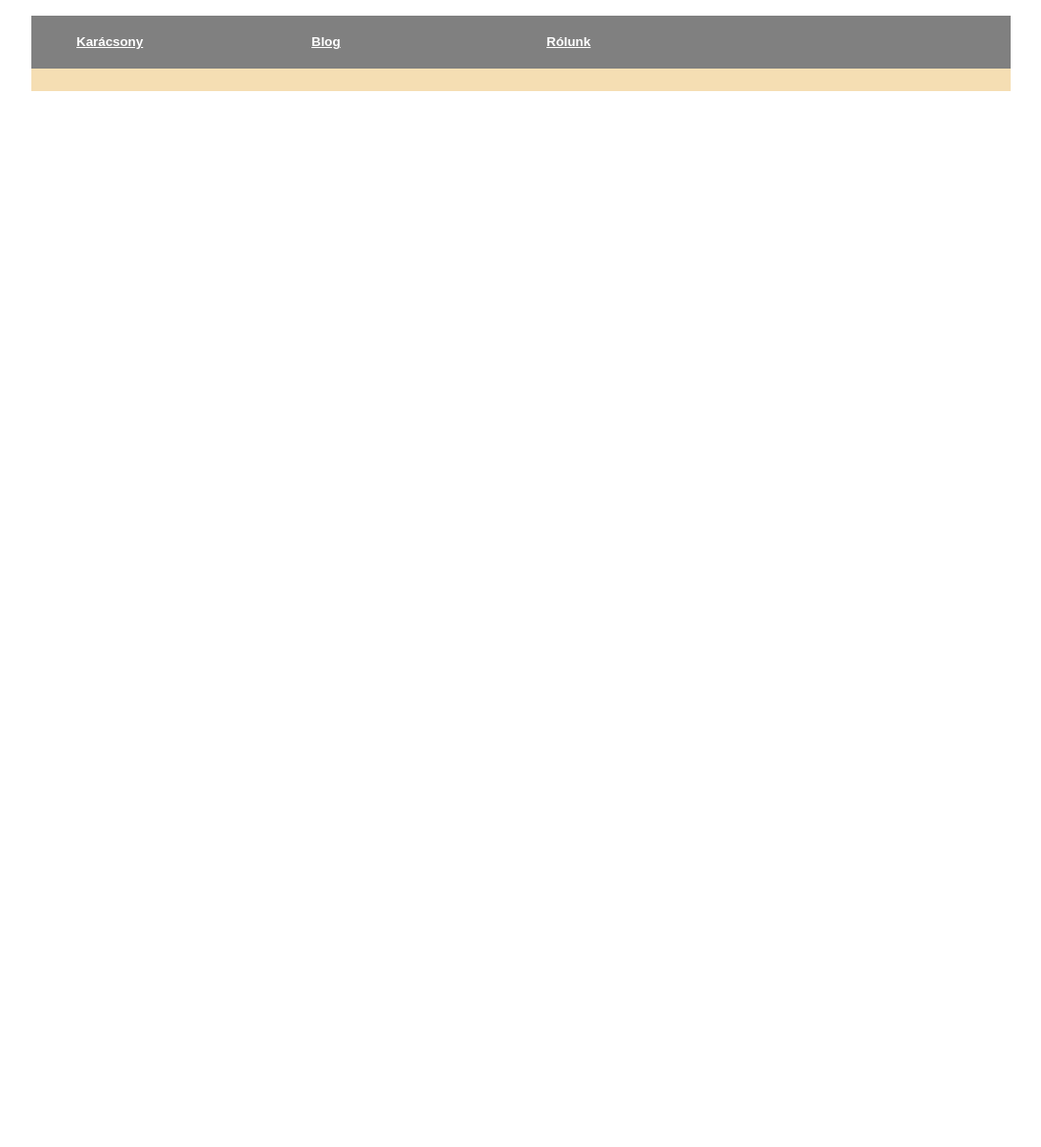
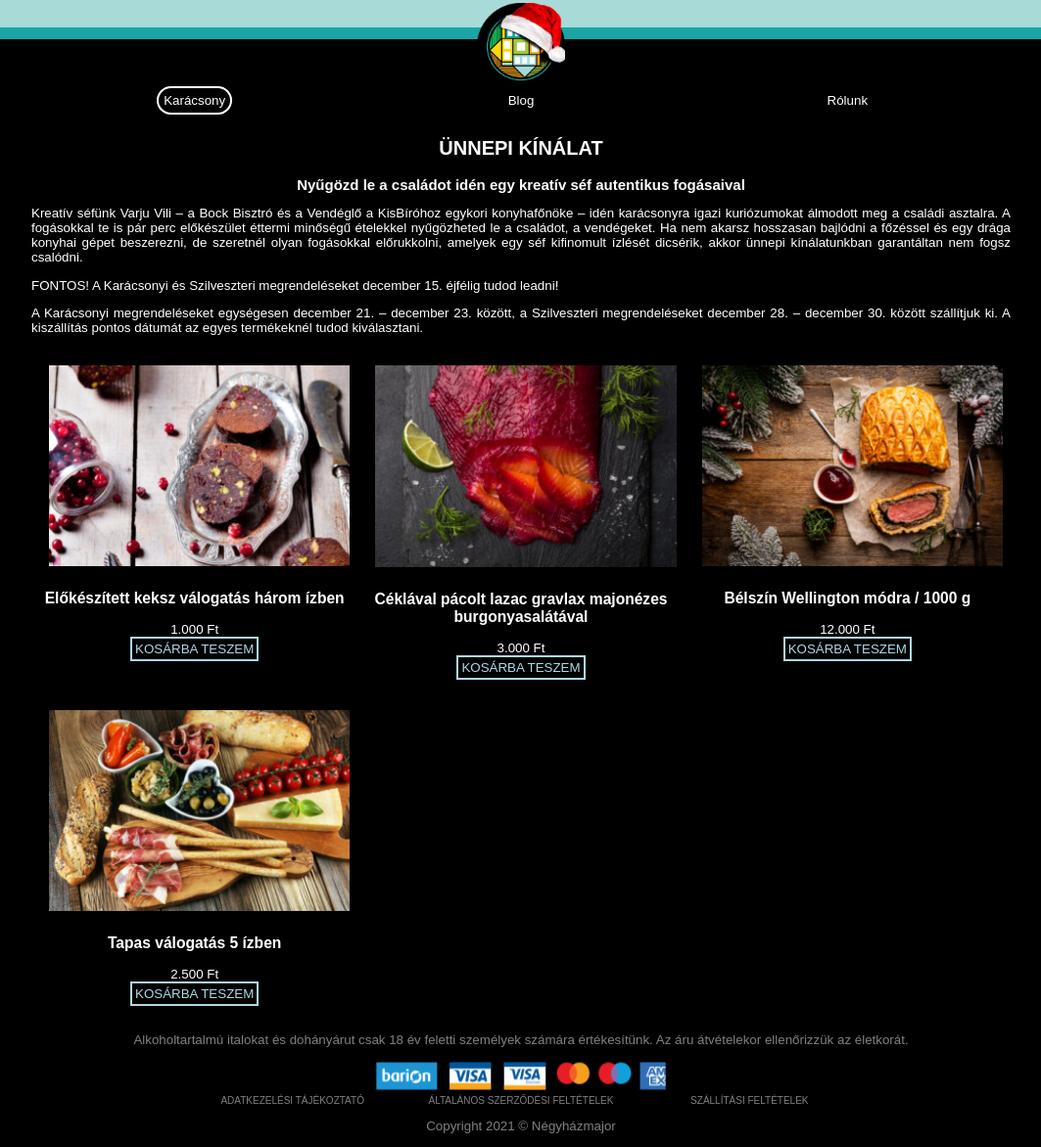
Before and after one commit to Milkacola/Dijatnyertweboldal, a plain HTML site: page index.html in a window 1280 px wide. Shown: the part 2-1173 px from the top of the page at 98% size, without its empty margins (108-1171 px from the left). Before the commit the page ends 800 px from the top, so only its background shows below. Drawn offline with Linux system fonts and the light colour scheme.

Commit message:
Végleges

```diff
--- a/index.html
+++ b/index.html
@@ -4,38 +4,72 @@
 	<meta charset = "utf-8">
 	<meta name = "description" content = "default">
 	<meta name = "author" content = "Kovács Milán">
+    <link rel  = "stylesheet" href = "stilus_egyedi.css">
 	<link rel  = "stylesheet" href = "stilus.css">
 	<title>Kovács Milán</title>
 </head>
 <body>
     <header>
-        <img src="" alt="">
-        <button></button>
-        <button></button>
+        <div id="vilagoskek"><a href="blog.html"><img src="kepek/logo.png" alt="logo"></a></div>
+        <div id="sotetkek"></div>
+        <div id="fekete"></div>
     </header>
     <main>
         <nav>
             <ul>
-                <li><a href="index.html">Karácsony</a></li>
+                <li><a href="index.html" class = "aktualis">Karácsony</a></li>
                 <li><a href="index.html">Blog</a></li>
                 <li><a href="index.html">Rólunk</a></li>
             </ul>
         </nav>
         <article>
-            <div class = "">
-                <h1></h1>
-                <h1></h1>
-                <p></p>
+            <div class = "foszoveg">
+                <h1>ÜNNEPI KÍNÁLAT</h1>
+                <h2>Nyűgözd le a családot idén egy kreatív séf autentikus fogásaival</h2>
+                <p>Kreatív séfünk Varju Vili – a Bock Bisztró és a Vendéglő a KisBíróhoz egykori konyhafőnöke – idén karácsonyra igazi kuriózumokat álmodott meg a családi asztalra. A fogásokkal te is pár perc előkészület éttermi minőségű ételekkel nyűgözheted le a családot, a vendégeket. Ha nem akarsz hosszasan bajlódni a főzéssel és egy drága konyhai gépet beszerezni, de szeretnél olyan fogásokkal előrukkolni, amelyek egy séf kifinomult ízlését dicsérik, akkor ünnepi kínálatunkban garantáltan nem fogsz csalódni.</p>
+                <p>FONTOS! A Karácsonyi és Szilveszteri megrendeléseket december 15. éjfélig tudod leadni!</p>
+                <p>A Karácsonyi megrendeléseket egységesen december 21. – december 23. között, a Szilveszteri megrendeléseket december 28. – december 30. között szállítjuk ki. A kiszállítás pontos dátumát az egyes termékeknél tudod kiválasztani.</p>
             </div>
-            <div>
-                <img src="" alt="">
-                <img src="" alt="">
-                <img src="" alt="">
-                <img src="" alt="">
+            <div class = "kepek">
+                <div class = "termek">
+                    <img src="kepek/keksz-300x200.jpg" alt="Keksz">
+                    <h3>Előkészített keksz válogatás három ízben</h3>
+                    <span>1.000 Ft</span>
+                    <br>
+                    <button>KOSÁRBA TESZEM</button>
+                </div>
+                <div class = "termek">
+                    <img src="kepek/hal-300x201.jpg" alt="Lazac">
+                    <h3>Céklával pácolt lazac gravlax majonézes burgonyasalátával</h3>
+                    <span>3.000 Ft</span>
+                    <br>
+                    <button>KOSÁRBA TESZEM</button>
+                </div>
+                <div class = "termek">
+                    <img src="kepek/belszin-300x200.jpg" alt="Bélszín">
+                    <h3>Bélszín Wellington módra / 1000 g</h3>
+                    <span>12.000 Ft</span>
+                    <br>
+                    <button>KOSÁRBA TESZEM</button>
+                </div>
+                <div class = "termek">
+                    <img src="kepek/Tapas-300x200.jpg" alt="Tapas">
+                    <h3>Tapas válogatás 5 ízben</h3>
+                    <span>2.500 Ft</span>
+                    <br>
+                    <button>KOSÁRBA TESZEM</button>
+                </div>
             </div>
         </article>
         <footer>
-
+            <p>Alkoholtartalmú italokat és dohányárut csak 18 év feletti személyek számára értékesítünk. Az áru átvételekor ellenőrizzük az életkorát.</p>
+            <img src="kepek/footerkep.png" alt="">
+            <ul>
+                <li><a href="index.html">ADATKEZELÉSI TÁJÉKOZTATÓ</a></li>
+                <li><a href="index.html">ÁLTALÁNOS SZERZŐDÉSI FELTÉTELEK</a></li>
+                <li><a href="index.html">SZÁLLÍTÁSI FELTÉTELEK</a></li>
+            </ul>
+            <p>Copyright 2021 © Négyházmajor</p>
         </footer>
     </main>
 </body>
--- a/stilus.css
+++ b/stilus.css
@@ -1,86 +1,81 @@
-@charset "UTF-8";
-main, header, footer, article, nav, div, h3, p {
-    box-sizing: border-box;
-}
-body {
-    align-content: center;
+body{
     margin: 0px;
-}
-main {
-    font-family: Arial, Verdana, sans-serif;
-    font-size: 10pt;
-    color: beige;
-    margin: auto;
-    width: 90%;
-    max-width: 1000px;
-    display: grid;
-    grid-template-areas:" h h"
-                        " n n"
-                        " a a"
-                        " f f";
-}
-header {
-    grid-area: h;
-    max-height: 300px;
-    background-size: cover;
-}
-nav {
-    grid-area: n;
-}
-article {
-    grid-area: a;
-    text-align: justify;
-    font-size: 10px;
-    background-color: wheat ;
-    color: black;
-}
-h1 {
-    font-size: 15px;
-}
-footer {
-    grid-area: f;
-    background-color: orange;
-    text-align: center;
-    color: black;
-}
-.felsorolas img {
-    width: 25%;
-    padding: 5px;
-    max-height: 400px;
-    float: right;
-}
-nav {
-    background-color: gray;
-}
-nav a{
-    font-weight: bold;
+    background-color: black;
     color: white;
 }
-nav ul {
+
+header{
+    text-align: center;
+}
+
+header a img{
+    width: 90px;
+    margin:5px;
+}
+
+nav{
+    text-align: center;
+}
+
+nav a{
+    color: white;
+    padding:5px;
+    text-decoration: none;
+}
+
+nav ul{
+    display: grid;
+    grid-template-columns: 1fr 1fr 1fr;
+    padding: 0px;
+}
+
+nav ul li{
     list-style-type: none;
+}
+
+footer{
+    text-align: center;
+    color:gray;
+}
+
+footer a:hover{
+    color: white;
+}
+
+footer ul{
     display: grid;
-    grid-template-columns: 1fr 1fr 2fr;
+    grid-template-columns: 1fr 1fr 1fr;
+    width: 70%;
+    margin: auto;
+    font-size: 10px;
+    padding: 0px;
+
 }
-nav li {
-    background: gray;
-    padding: 3px;
-    margin: 3px;
+footer ul li{
+
+    list-style-type: none;
 }
-nav li:hover {
-    background: orange;
+
+footer a{
+    text-decoration: none;
+    color: gray;
 }
-ul {
-    list-style-type: square;
+
+#vilagoskek{
+    background-color: rgb(168,218,216);
+    height: 30px;
 }
-.fotarolo {
-    padding: 5px;
+
+#sotetkek{
+    background-color: rgb(27,165,162);
+    height: 12px;
 }
-@media screen and (max-width: 700px){
-    main {
-        grid-template-areas:" h"
-                            " n"
-                            " a "
-                            " as"
-                            " f";
-    }
+
+#fekete{
+    height: 42px;
 }
+
+.aktualis {
+    border: 2px solid white;
+    border-radius: 15px;
+}
--- /dev/null
+++ b/stilus_egyedi.css
@@ -0,0 +1,80 @@
+@charset "UTF-8";
+main, header, footer, article, nav, div, button, span, h3, p {
+    box-sizing: border-box;
+}
+body {
+    align-content: center;
+    margin: 0px;
+    background-color: black;
+}
+main {
+    font-family: Arial, Verdana, sans-serif;
+    font-size: 10pt;
+    color: black;
+    margin: auto;
+    width: 90%;
+    max-width: 1000px;
+    display: grid;
+    grid-template-areas:" h h h"
+                        " n n n"
+                        " a a a"
+                        " f f f";
+}
+nav {
+    grid-area: n;
+}
+article {
+    display: grid;
+    grid-area: a;
+    background-color: black ;
+    color: white;
+}
+.foszoveg {
+    text-align: justify;
+}
+h1 {
+    font-size: 20px;
+    text-align: center;
+}
+h2 {
+    font-size: 15px;
+    text-align: center;
+}
+footer {
+    grid-area: f;
+    background-color: black;
+    text-align: center;
+    color: white;
+}
+.kepek img {
+    width: 100%;
+    padding: 5px;
+    max-height: 250px;
+}
+.termek {
+    padding: 10px;
+    margin: 3px;
+    text-align: center;
+}
+.kepek {
+    display: grid;
+    grid-template-columns: 1fr 1fr 1fr;
+}
+button {
+    background-color: black;
+    color: lightblue;
+    border: 2px solid lightblue;
+    padding: 3px;
+}
+span {
+    padding: 5px;
+}
+
+@media screen and (max-width: 600px){
+    main {
+        grid-template-areas:" h"
+                            " n"
+                            " a ""
+                            " f";
+    }
+}
```
Also changed, not shown: kepek/Tapas-300x200.jpg (added), kepek/belszin-300x200.jpg (added), kepek/footerkep.png (added), kepek/hal-300x201.jpg (added), kepek/keksz-300x200.jpg (added), kepek/logo.png (added).
